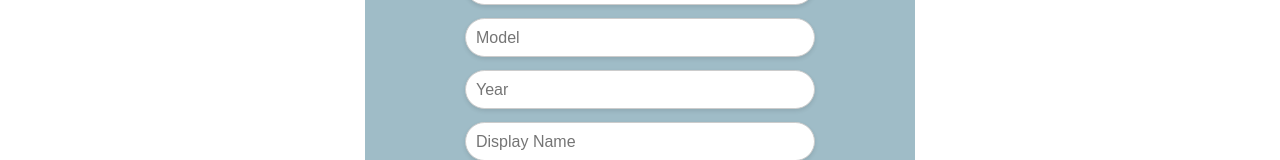
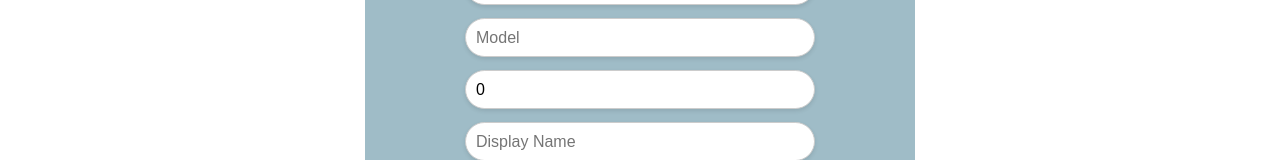
Before and after one commit to NorseRalph/HealthyCar, a React app: page /add-car in a window 1280 px wide. Shown: the part 474-634 px from the top of the page. Built offline with nearby package versions, Linux system fonts and the light colour scheme.

Commit message:
made changes to CarRegistrationForm. Added necessary changes for backend

```diff
--- a/src/components/CarRegistrationForm.jsx
+++ b/src/components/CarRegistrationForm.jsx
@@ -15,8 +15,14 @@ const CarRegistrationForm = () => {
       .required("Year is required")
       .min(1900)
       .max(new Date().getFullYear()),
-    displayName: Yup.string().required("Display Name is required"),
-    vin: Yup.string().required("VIN is required"),
+    displayName: Yup.string().required("Display name is required"),
+    vin: Yup.string()
+      .matches(
+        /^[0-9A-Z]+$/,
+        "VIN must consist of numbers and uppercase letters only"
+      )
+      .length(17, "VIN must be exactly 17 characters")
+      .required("VIN is required"),
   });
 
   // useFormik hook
@@ -24,7 +30,7 @@ const CarRegistrationForm = () => {
     initialValues: {
       manufacturer: "",
       model: "",
-      year: "",
+      year: 0,
       displayName: "",
       vin: "",
     },
```
